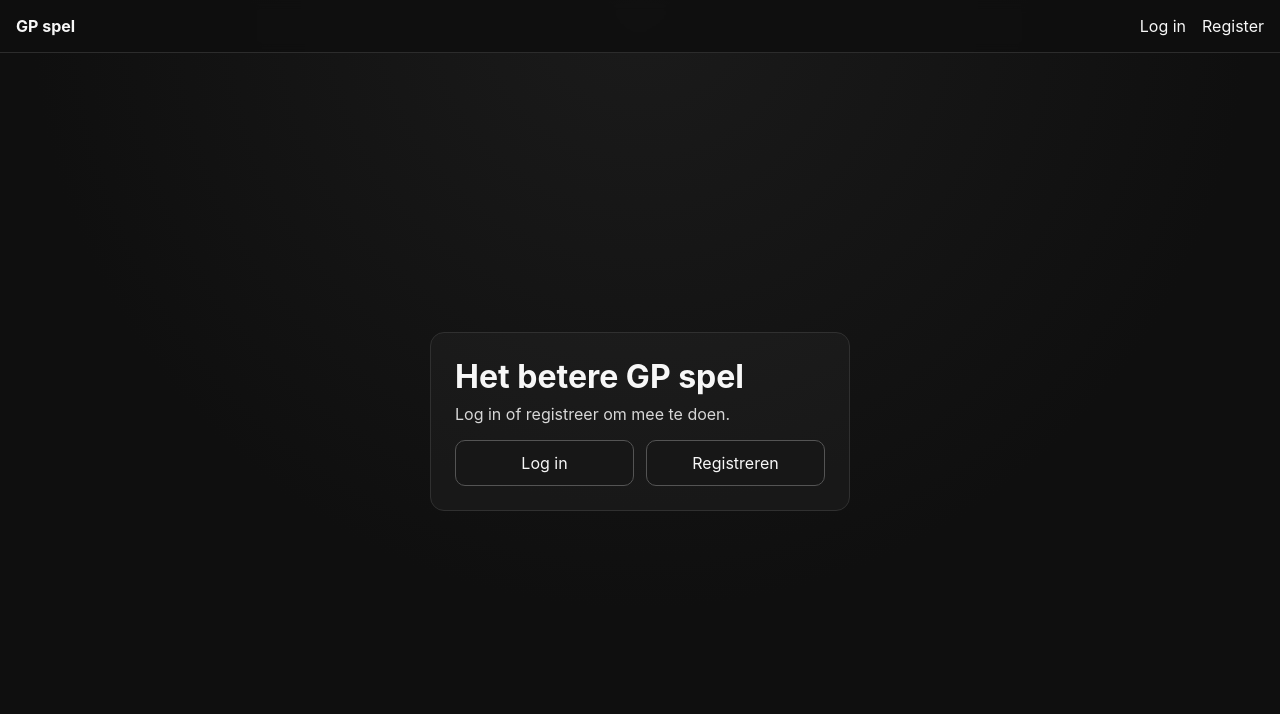
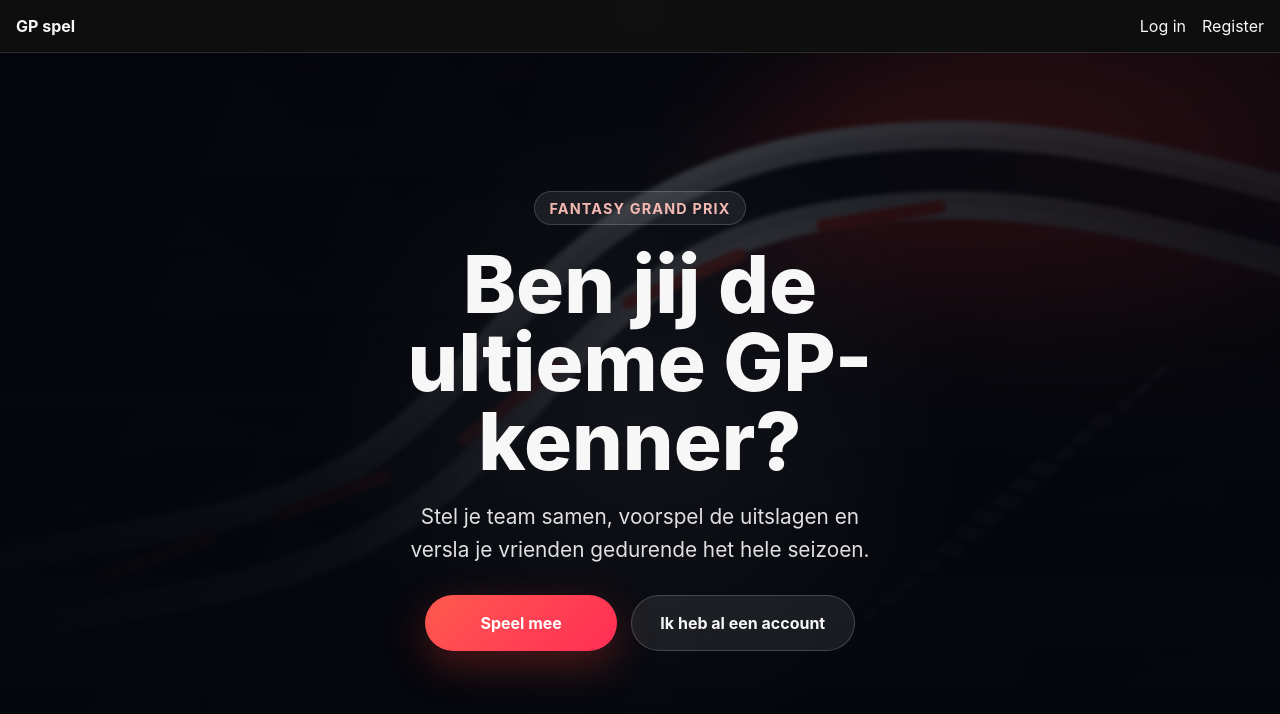
Before and after one commit to Sytsevdz/GPspel, a Next.js app: page / in a window 1280 px wide. Shown: the top 714 px of the page. Built offline with nearby package versions, Linux system fonts and the light colour scheme; no server answers.

Commit message:
Redesign landing page hero

```diff
--- a/src/app/page.tsx
+++ b/src/app/page.tsx
@@ -38,13 +38,23 @@ export default async function HomePage() {
   }
 
   return (
-    <main className="home">
-      <section className="home-card">
-        <h1>Het betere GP spel</h1>
-        <p>Log in of registreer om mee te doen.</p>
-        <div className="home-actions">
-          <Link href="/login">Log in</Link>
-          <Link href="/register">Registreren</Link>
+    <main className="home hero-home">
+      <section className="hero-section" aria-labelledby="hero-title">
+        <div className="hero-overlay" />
+        <div className="hero-content">
+          <span className="hero-kicker">Fantasy Grand Prix</span>
+          <h1 id="hero-title">Ben jij de ultieme GP-kenner?</h1>
+          <p>
+            Stel je team samen, voorspel de uitslagen en versla je vrienden gedurende het hele seizoen.
+          </p>
+          <div className="hero-actions">
+            <Link className="hero-cta" href="/register">
+              Speel mee
+            </Link>
+            <Link className="hero-secondary" href="/login">
+              Ik heb al een account
+            </Link>
+          </div>
         </div>
       </section>
     </main>
--- a/src/styles/globals.css
+++ b/src/styles/globals.css
@@ -58,6 +58,123 @@ a {
   display: grid;
   place-items: center;
   padding: 1.5rem;
+}
+
+.hero-home {
+  width: 100%;
+  padding: 0;
+}
+
+.hero-section {
+  position: relative;
+  isolation: isolate;
+  width: 100%;
+  min-height: calc(100vh - 64px);
+  display: grid;
+  place-items: center;
+  padding: clamp(1.5rem, 4vw, 3rem);
+  overflow: hidden;
+  background:
+    radial-gradient(circle at top right, rgba(255, 59, 48, 0.3), transparent 32%),
+    url("/hero-racing-placeholder.svg") center/cover no-repeat,
+    #090b12;
+}
+
+.hero-section::after {
+  content: "";
+  position: absolute;
+  inset: 0;
+  background:
+    radial-gradient(circle at center, rgba(255, 255, 255, 0.05), transparent 45%),
+    linear-gradient(180deg, rgba(5, 7, 13, 0.3) 0%, rgba(5, 7, 13, 0.72) 55%, rgba(5, 7, 13, 0.92) 100%);
+  z-index: -1;
+}
+
+.hero-overlay {
+  position: absolute;
+  inset: 0;
+  background: linear-gradient(110deg, rgba(5, 7, 13, 0.92) 14%, rgba(5, 7, 13, 0.58) 48%, rgba(5, 7, 13, 0.86) 100%);
+  backdrop-filter: blur(2px);
+  z-index: -1;
+}
+
+.hero-content {
+  width: min(100%, 780px);
+  display: grid;
+  gap: 1.25rem;
+  justify-items: center;
+  text-align: center;
+  padding: clamp(2rem, 6vw, 4rem) clamp(1rem, 4vw, 2rem);
+}
+
+.hero-kicker {
+  display: inline-flex;
+  align-items: center;
+  gap: 0.5rem;
+  padding: 0.45rem 0.9rem;
+  border: 1px solid rgba(255, 255, 255, 0.16);
+  border-radius: 999px;
+  background: rgba(255, 255, 255, 0.08);
+  color: #f4b8b3;
+  font-size: 0.9rem;
+  font-weight: 700;
+  letter-spacing: 0.08em;
+  text-transform: uppercase;
+}
+
+.hero-section h1 {
+  font-size: clamp(2.5rem, 7vw, 5rem);
+  line-height: 0.98;
+  font-weight: 800;
+  max-width: 11ch;
+  text-wrap: balance;
+}
+
+.hero-section p {
+  max-width: 34rem;
+  color: rgba(247, 247, 247, 0.9);
+  font-size: clamp(1rem, 2.6vw, 1.3rem);
+  line-height: 1.6;
+  text-wrap: balance;
+}
+
+.hero-actions {
+  width: 100%;
+  display: flex;
+  flex-wrap: wrap;
+  justify-content: center;
+  gap: 0.85rem;
+  margin-top: 0.5rem;
+}
+
+.hero-cta,
+.hero-secondary {
+  display: inline-flex;
+  justify-content: center;
+  align-items: center;
+  min-height: 3.5rem;
+  padding: 0.95rem 1.5rem;
+  border-radius: 999px;
+  font-weight: 700;
+  transition: transform 160ms ease, box-shadow 160ms ease, background 160ms ease;
+}
+
+.hero-cta {
+  min-width: min(100%, 12rem);
+  background: linear-gradient(135deg, #ff5a4f 0%, #ff2d55 100%);
+  color: #fff;
+  box-shadow: 0 14px 40px rgba(255, 59, 48, 0.28);
+}
+
+.hero-secondary {
+  min-width: min(100%, 14rem);
+  border: 1px solid rgba(255, 255, 255, 0.18);
+  background: rgba(255, 255, 255, 0.08);
+}
+
+.hero-cta:hover,
+.hero-secondary:hover {
+  transform: translateY(-1px);
 }
 
 .home-card,
@@ -1020,3 +1137,28 @@ button.podium-slot:hover {
 .standings-table th:last-child {
   text-align: right;
 }
+
+@media (max-width: 699px) {
+  .hero-section {
+    align-items: end;
+  }
+
+  .hero-content {
+    gap: 1rem;
+    padding: 1.5rem 0 2.5rem;
+  }
+
+  .hero-section h1 {
+    max-width: 12ch;
+  }
+
+  .hero-actions {
+    flex-direction: column;
+    align-items: stretch;
+  }
+
+  .hero-cta,
+  .hero-secondary {
+    width: 100%;
+  }
+}
```
Also changed, not shown: public/hero-racing-placeholder.svg (added).
